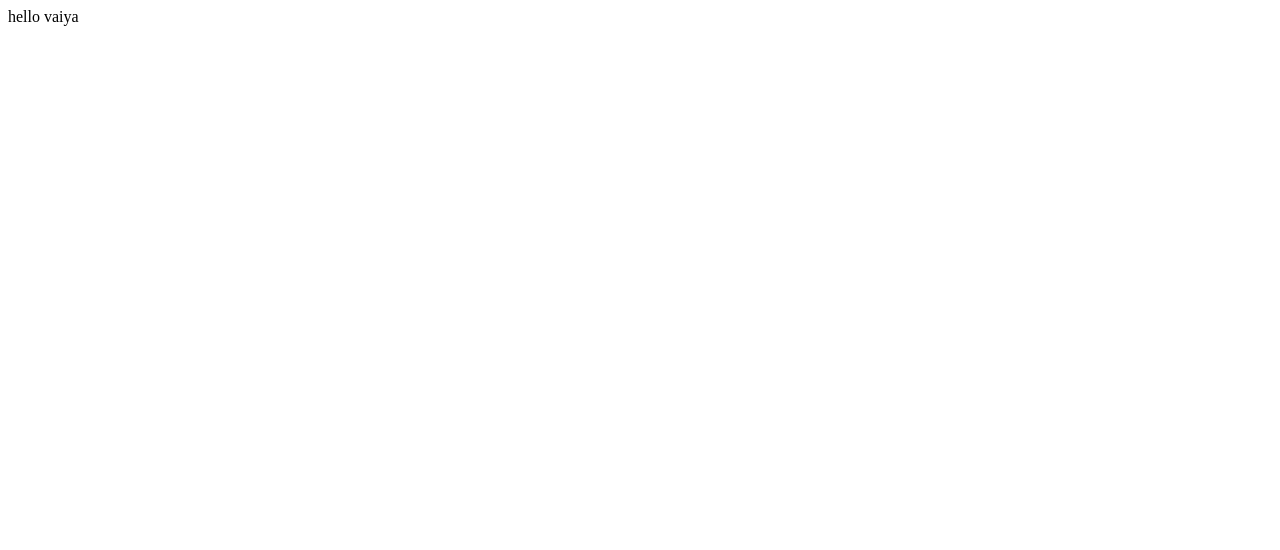
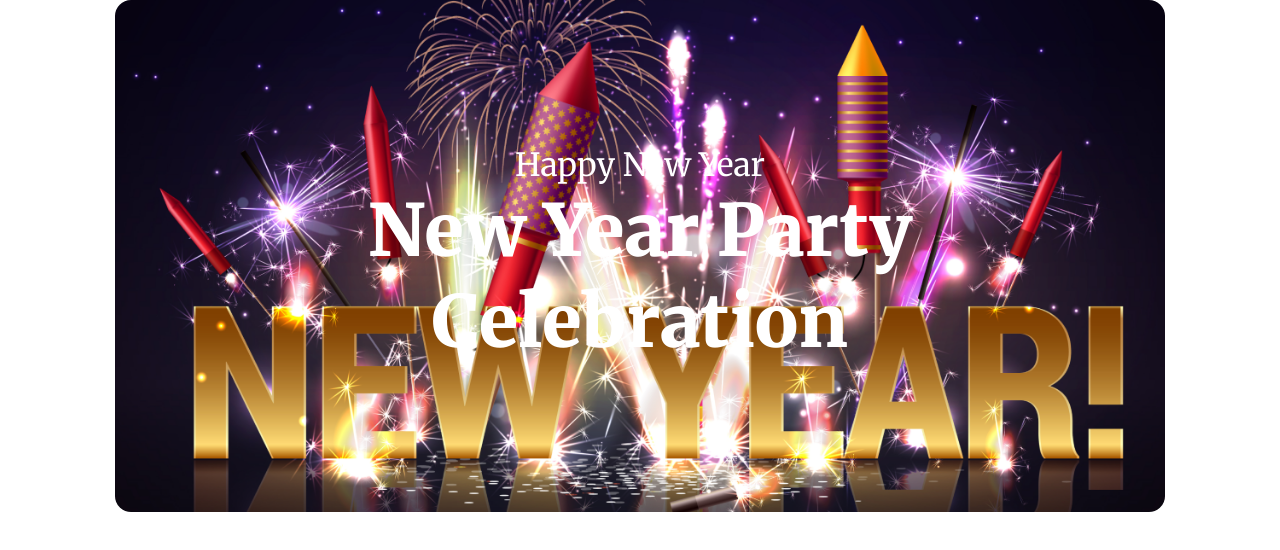
Before and after one commit to Mrm-abdullah/NewYearNewMission-b1a1, a plain HTML site: page index.html in a window 1280 px wide. Drawn offline with Linux system fonts and the light colour scheme.

Commit message:
hero section done

```diff
--- a/index.html
+++ b/index.html
@@ -4,8 +4,20 @@
     <meta charset="UTF-8">
     <meta name="viewport" content="width=device-width, initial-scale=1.0">
     <title>New Year party</title>
+    <link rel="preconnect" href="https://fonts.googleapis.com">
+    <link rel="preconnect" href="https://fonts.gstatic.com" crossorigin>
+    <link href="https://fonts.googleapis.com/css2?family=Merriweather:ital,wght@0,400;0,700;0,900;1,400;1,700;1,900&display=swap" rel="stylesheet">
+    <link rel="stylesheet" href="styles/style.css">
 </head>
 <body>
-    hello vaiya
+    <div class="container ">
+        <header class="hero">
+            <p>Happy New Year</p>
+            <h1>New Year Party Celebration</h1>
+        </header>
+    </div>
+    <footer>
+
+    </footer>
 </body>
 </html>
--- /dev/null
+++ b/styles/style.css
@@ -0,0 +1,29 @@
+*{
+    margin: 0;
+    padding: 0;
+    font-family: 'Merriweather', serif;
+
+}
+.container{
+    width: 82%;
+    margin-left: auto;
+    margin-right: auto;
+}
+.hero{
+    background-image: url('../resources/Banner\ Image.png');
+    background-position: center center;
+    background-size: cover;
+    border-radius: 16px;
+    padding: 145px 245px ;
+}
+.hero p{
+    color: #FFF;
+    text-align: center;
+    font-size: 32px;
+}
+.hero h1{
+    color: #FFF;
+    text-align: center;
+    font-size: 72px;
+    font-weight: 900;
+}
```
